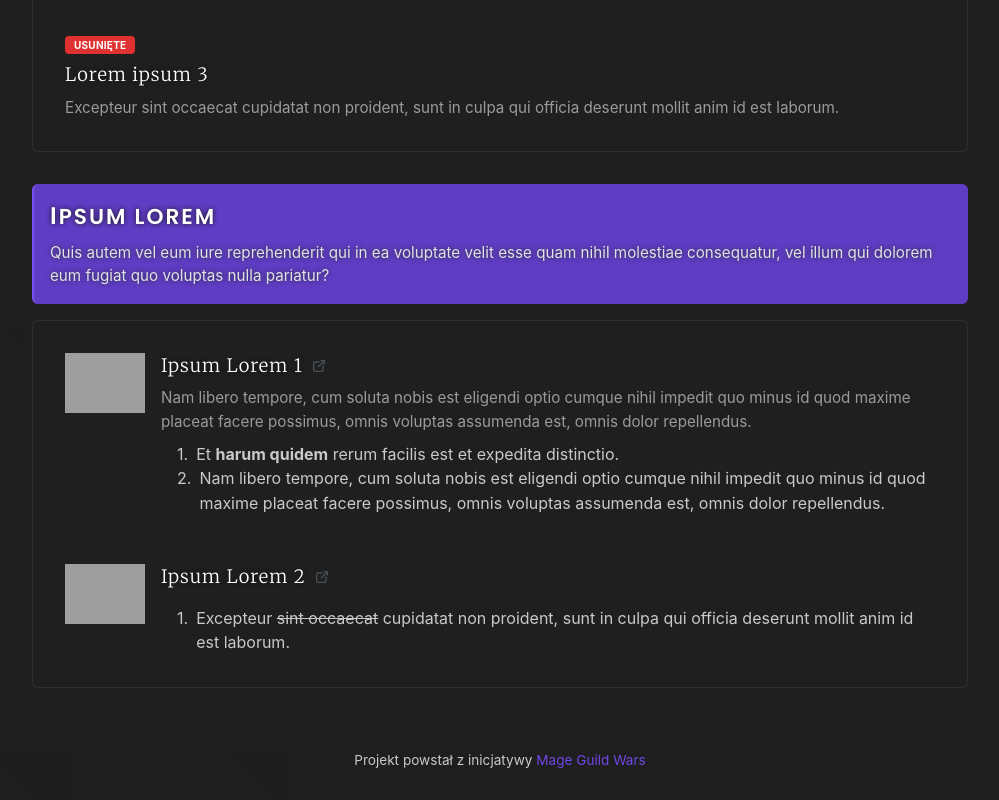
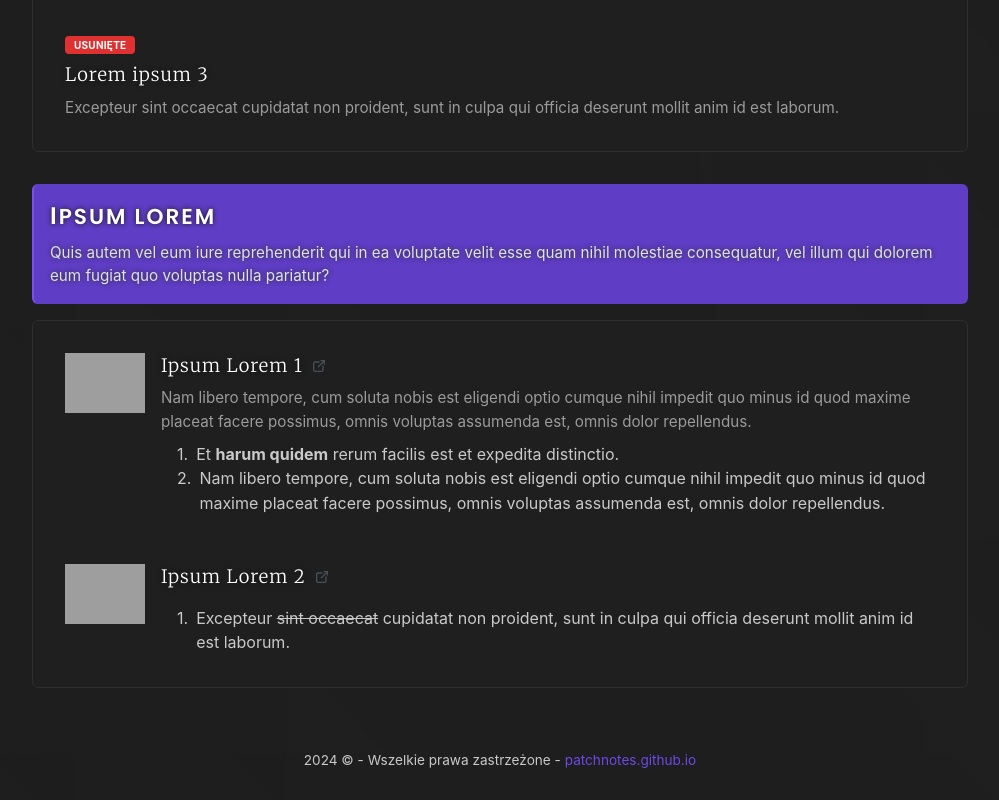
Before and after one commit to jakubwilk/forumgame-patchnotes, a React (Vite) app: page / in a window 1280 px wide. Shown: the part 954-1754 px from the top of the page, without its empty margins (140-1139 px from the left). Built offline with nearby package versions, Linux system fonts and the light colour scheme; grey boxes are pictures that could not be loaded.

Commit message:
Update footer link and copyright text

```diff
--- a/src/core/footer/Footer.tsx
+++ b/src/core/footer/Footer.tsx
@@ -6,10 +6,10 @@ export function Footer() {
   return (
     <footer className={clsx('w-full flex items-center justify-center', styles.footer)}>
       <Text className={styles.footerText}>
-        {'Projekt powstał z inicjatywy '}
-        <Tooltip label={'Przejdź do forum MGW'} color={'gray'}>
+        {'2024 © - Wszelkie prawa zastrzeżone - '}
+        <Tooltip label={'Przejdź do strony projektu'} color={'gray'}>
           <Anchor href={'https://www.mageguildwars.pl'} className={clsx('duration-100', styles.footerLink)}>
-            {'Mage Guild Wars'}
+            {'patchnotes.github.io'}
           </Anchor>
         </Tooltip>
       </Text>
```
